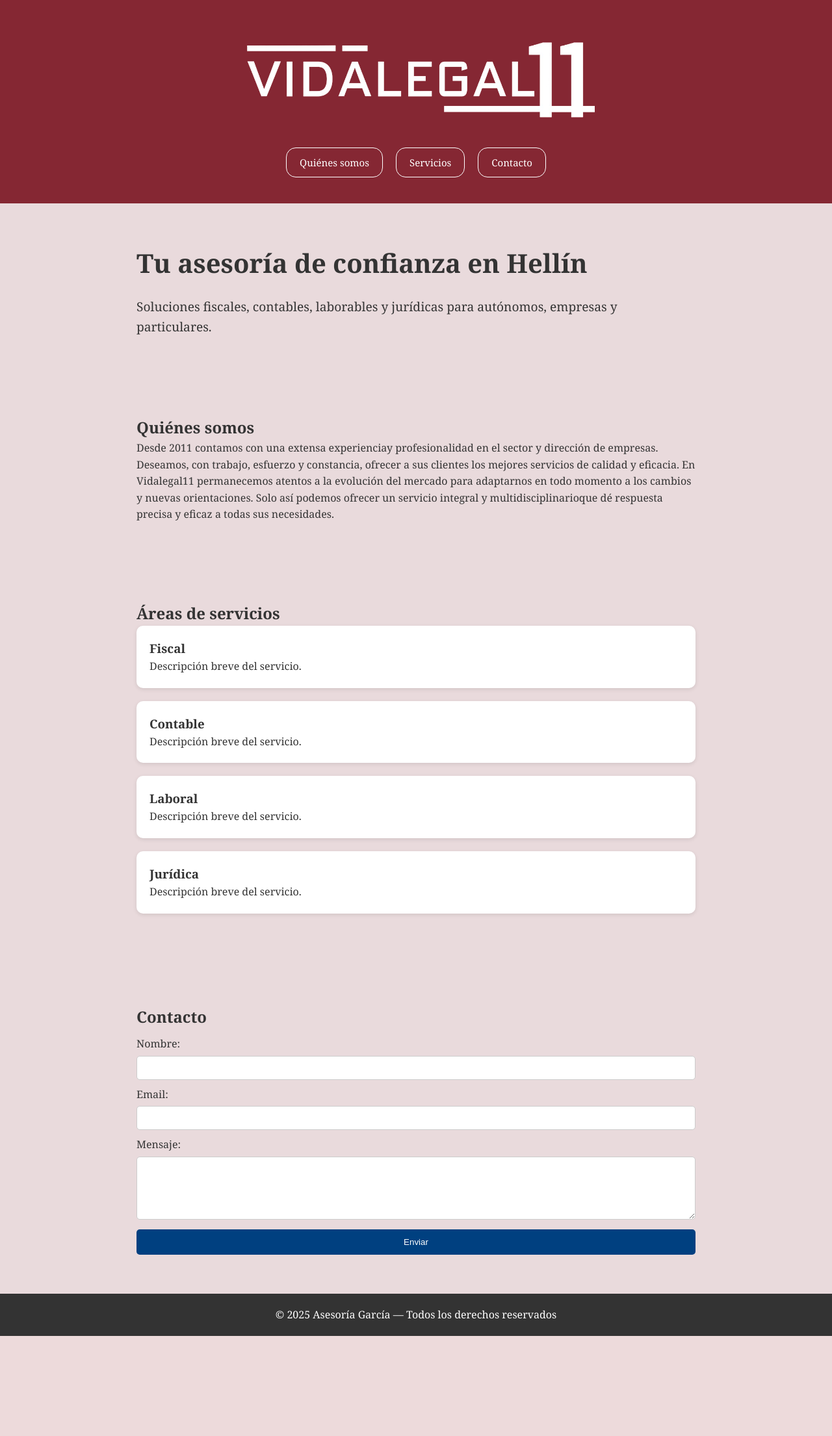
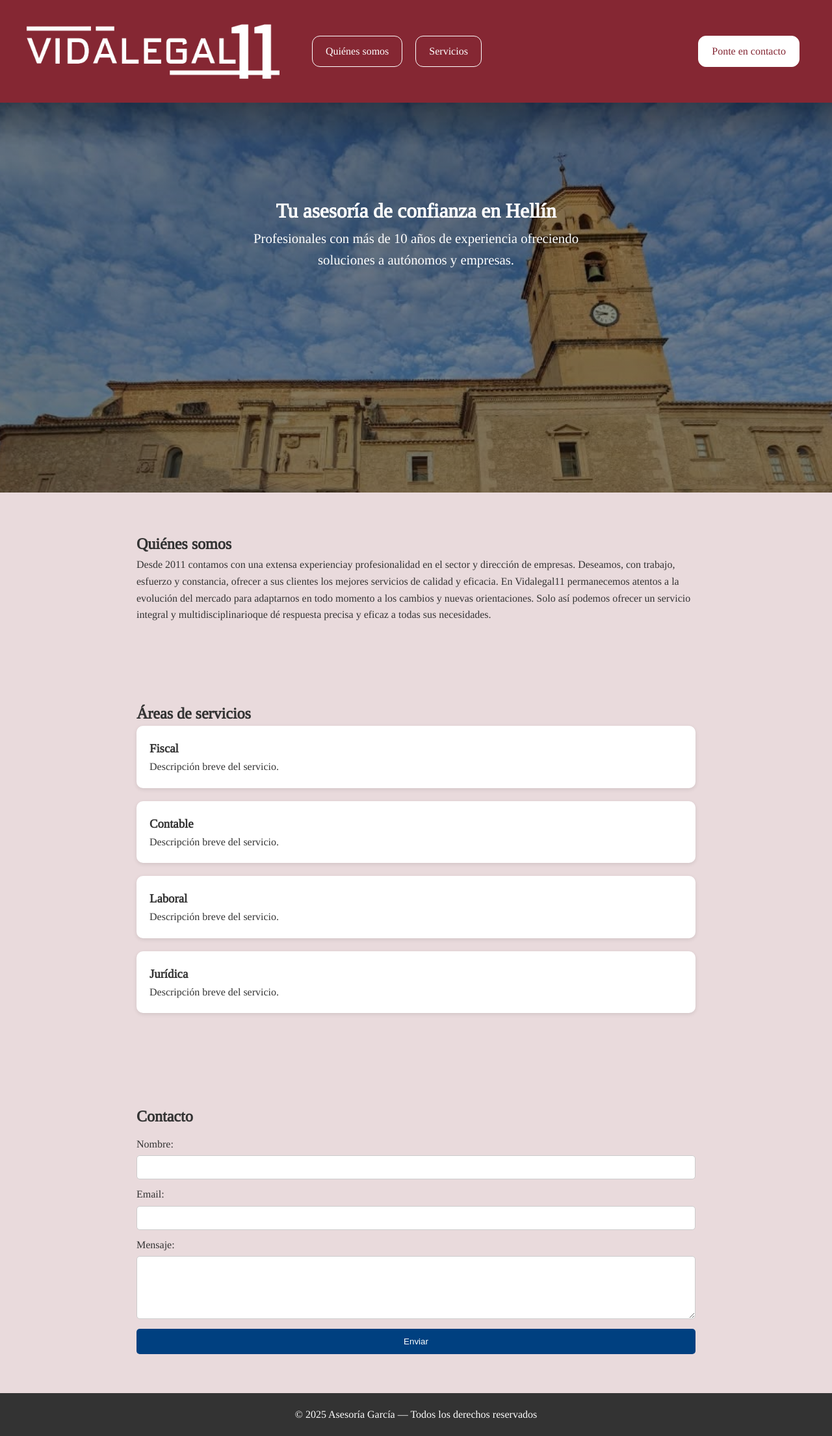
Before and after one commit to jose-sanchezf26/VidaLegal11, a Flask app: page / in a window 1280 px wide. Shown: the whole page at 65% size. Before the commit the page ends 2056 px from the top, so only its background shows below. Run offline with Flask 3, Linux system fonts and the light colour scheme.

Commit message:
Header y Hero con opciones iniciales completado.

```diff
--- a/static/css/style.css
+++ b/static/css/style.css
@@ -1,3 +1,8 @@
+@font-face {
+    font-family: Tinos;
+    src: url("../fonts/Tinos-Regular.ttf");
+}
+
 /* Reset básico */
 * {
     margin: 0;
@@ -7,7 +12,7 @@
 
 /* Fuente y fondo */
 body {
-    font-family: Cambria, Cochin, Georgia, Times, 'Times New Roman', serif;
+    font-family: 'Tinos', serif;
     line-height: 1.6;
     color: #333;
     background-color: #E9DADC;
@@ -15,40 +20,87 @@ body {
 
 /* Header */
 header {
+    width: 100%;
     background-color: #852733;
     color: white;
-    padding: 40px 20px;
+    padding: 30px;
+    display: flex;
+    align-items: center;
     text-align: center;
+    position: fixed;
+    z-index: 1000;
+    font-size: 1rem;
+    transition: 0.4s;
 }
 
 header img{
-    max-width: 550px;
+    max-width: 400px;
     width: 100%;
-    margin: 15px auto 30px;
+    align-items: center;
+    transition: 0.4s;
 }
 
 nav {
+    flex: auto;
+    margin-left: 50px;
     display: flex;
-    justify-content: center;
-    gap: 20px;
-}
-
-header a{
-    color: white;
-    font-size: 15px;
-    text-decoration: none;
-    border: white 1px solid;
-    border-radius: 15px;
-    padding: 10px 20px;
-    display: flex;
-    justify-content: center;
     align-items: center;
 }
 
-header a:hover {
+nav a{
+    margin-right: 20px;
+    color: white;
+    text-decoration: none;
+    border: white 1px solid;
+    border-radius: 12px;
+    padding: 10px 20px;
+}
+
+nav a:last-child{
+    margin-left: auto;
+    color: #832633;
+    background-color: #fff;
+}
+
+nav a:hover {
     background-color: #fff;
     color: #832633;
     transition: 0.5s;
+}
+
+nav a:last-child:hover {
+    background-color: #832633;
+    color: #fff;
+    transition: 0.5s;
+}
+
+.spacer {
+    height: 158px; /* Altura del header */
+    background-color: #832633;
+}
+
+#hero {
+    max-width: none;
+    width: 100%;
+    height: 600px;
+    background: linear-gradient(rgba(0,0,0,0.45), rgba(0,0,0,0.45)),
+        url('../images/portada.jpg') no-repeat;
+    background-size: cover;
+    background-position: center center;
+    position: relative;
+    display: flex;
+    align-items: center;
+    justify-content: center;
+}
+
+#hero .hero-overlay {
+    padding: 20px 30px;
+    text-align: center;
+    font-size: 1.3rem;
+    border-radius: 10px;
+    color: white;
+    max-width: 600px;
+    margin-bottom: 200px;
 }
 
 /* Secciones */
@@ -56,15 +108,6 @@ section {
     padding: 60px 20px;
     max-width: 900px;
     margin: auto;
-}
-
-/* Hero */
-#hero h2 {
-    font-size: 2.5em;
-    margin-bottom: 20px;
-}
-#hero p {
-    font-size: 1.2em;
 }
 
 /* Servicios */
@@ -81,15 +124,18 @@ form {
     display: flex;
     flex-direction: column;
 }
+
 form label {
     margin-top: 10px;
 }
+
 form input, form textarea {
     padding: 10px;
     margin-top: 5px;
     border-radius: 5px;
     border: 1px solid #ccc;
 }
+
 form button {
     margin-top: 15px;
     padding: 12px;
@@ -99,6 +145,7 @@ form button {
     border-radius: 5px;
     cursor: pointer;
 }
+
 form button:hover {
     background-color: #0066cc;
 }
--- a/templates/base.html
+++ b/templates/base.html
@@ -12,13 +12,29 @@
 
     <!-- HEADER -->
     <header>
-        <img src="{{ url_for('static', filename='images/logoVL.png') }}" alt="Logo Vidalegal11" class="logo">
+        <img src="{{ url_for('static', filename='images/logoVL.png') }}" alt="Logo Vidalegal11" class="logo" id="logo">
         <nav>
-            <a href="#nosotros" class="btn">Quiénes somos</a>
-            <a href="#servicios" class="btn">Servicios</a>
-            <a href="#contacto" class="btn">Contacto</a>
+            <a href="#nosotros">Quiénes somos</a>
+            <a href="#servicios">Servicios</a>
+            <a href="#contacto">Ponte en contacto</a>
         </nav>
     </header>
+
+    <script>
+    window.onscroll = function() {scrollFunction()};
+
+    function scrollFunction() {
+    if (document.body.scrollTop > 50 || document.documentElement.scrollTop > 50) {
+        document.getElementById("logo").style.width = "200px";
+        document.querySelector("header").style.fontSize = "0.8rem";
+        document.querySelector("header").style.padding = "10px";
+    } else {
+        document.getElementById("logo").style.width = "400px";
+        document.querySelector("header").style.fontSize = "1rem";
+        document.querySelector("header").style.padding = "30px";
+    }
+    }
+    </script>
 
     <!-- CONTENIDO DINÁMICO -->
     <main>
--- a/templates/index.html
+++ b/templates/index.html
@@ -2,10 +2,14 @@
 
 {% block content %}
 
-<!-- SECCIÓN HERO -->
+<div class="spacer"></div>
+
+<!-- SECCIÓN IMAGEN DE PORTADA-->
 <section id="hero">
-    <h2>Tu asesoría de confianza en Hellín</h2>
-    <p>Soluciones fiscales, contables, laborables y jurídicas para autónomos, empresas y particulares.</p>
+    <div class="hero-overlay">
+        <h1>Tu asesoría de confianza en Hellín</h1>
+        <p>Profesionales con más de 10 años de experiencia ofreciendo soluciones a autónomos y empresas.</p>
+    </div>
 </section>
 
 <!-- QUIÉNES SOMOS -->
```
Also changed, not shown: static/fonts/Tinos-Regular.ttf (added), static/images/portada.jpg (added).
